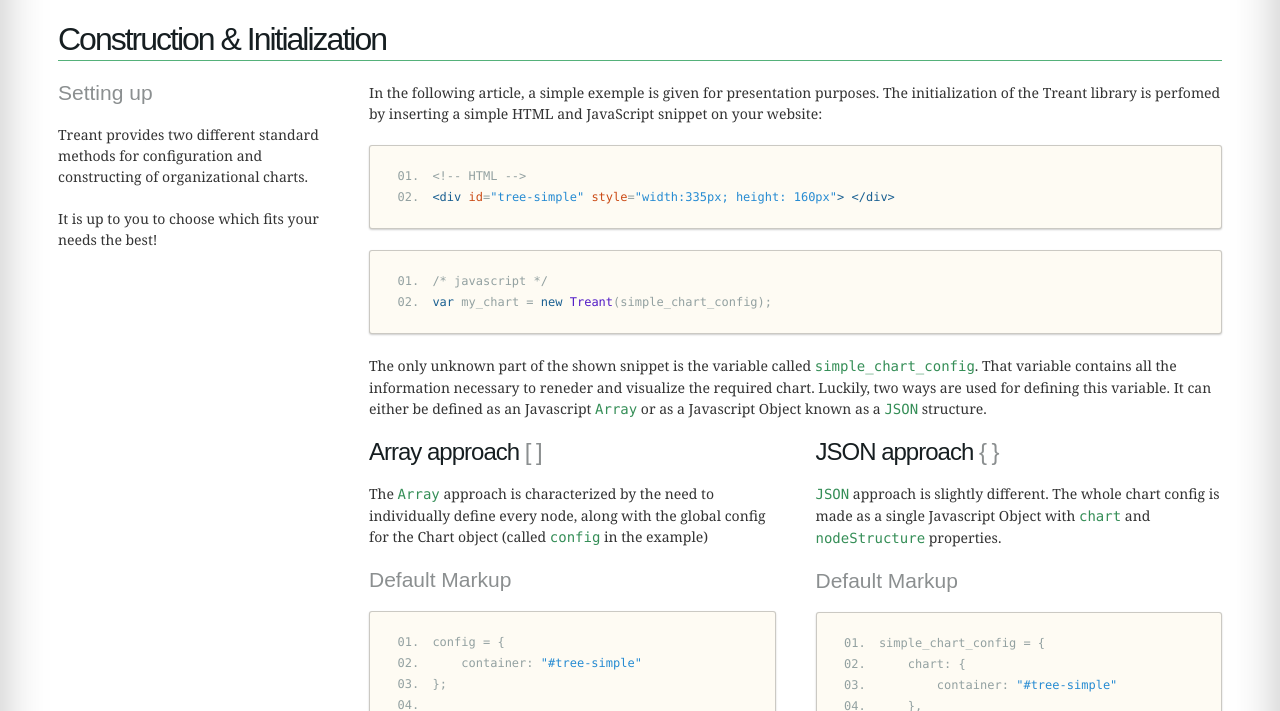
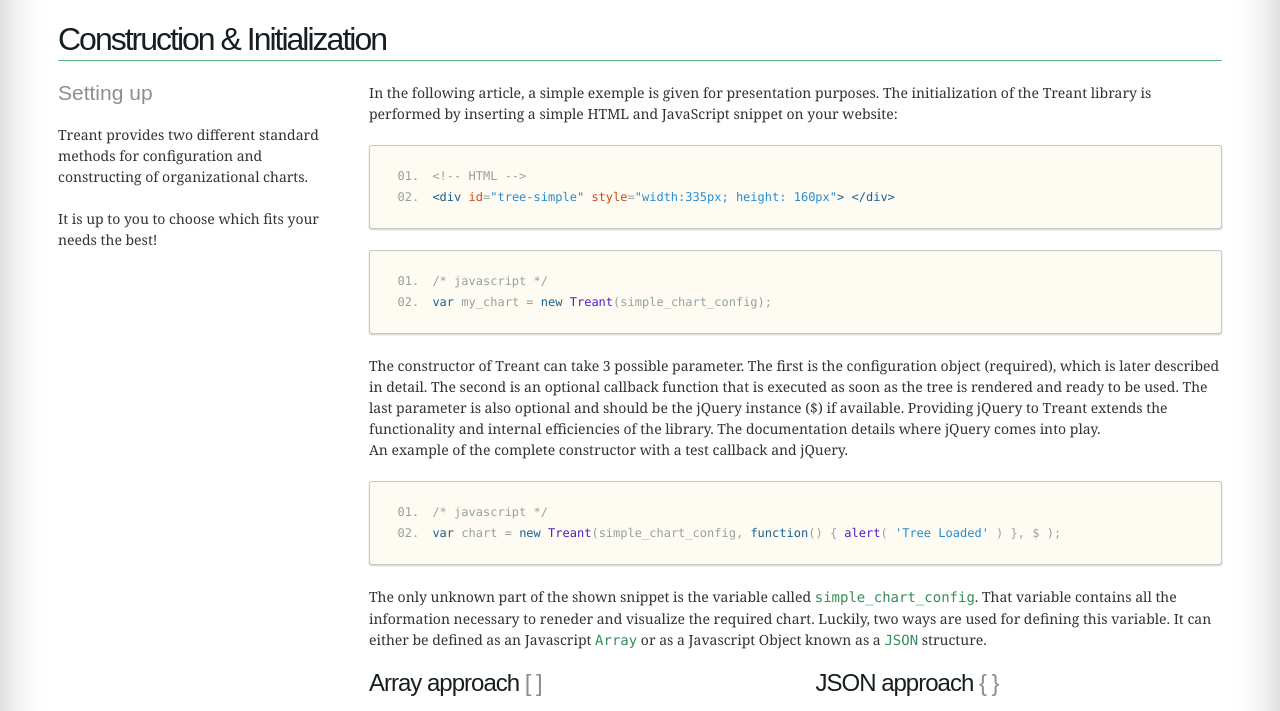
Before and after one commit to fperucic/treant-js, a plain HTML site: page index.html in a window 1280 px wide. Shown: the part 1941-2652 px from the top of the page. Drawn offline with Linux system fonts and the light colour scheme; a web font is replaced by a local one.

Commit message:
Update documentation to explain constructor parameters

```diff
--- a/index.html
+++ b/index.html
@@ -229,7 +229,7 @@
 					<div class="ym-gbox-right">
 						<p>
 							In the following article, a simple exemple is given for presentation purposes.
-							The initialization of the Treant library is perfomed by inserting a simple HTML and JavaScript snippet on your website:
+							The initialization of the Treant library is performed by inserting a simple HTML and JavaScript snippet on your website:
 						</p>
 						<pre class="htmlCode">
 &lt;!-- HTML --&gt;
@@ -239,7 +239,17 @@
 /* javascript */
 var my_chart = new Treant(simple_chart_config);
 </pre>
-
+                        <p>
+                            The constructor of Treant can take 3 possible parameter. The first is the configuration object (required), which is later described in detail.
+                            The second is an optional callback function that is executed as soon as the tree is rendered and ready to be used.
+                            The last parameter is also optional and should be the jQuery instance ($) if available. Providing jQuery to Treant extends the functionality and internal
+                            efficiencies of the library. The documentation details where jQuery comes into play.<br />
+                            An example of the complete constructor with a test callback and jQuery.
+                        </p>
+                        <pre class="jsCode">
+/* javascript */
+var chart = new Treant(simple_chart_config, function() { alert( 'Tree Loaded' ) }, $ );
+</pre>
 						<p>
 							The only unknown part of the shown snippet is the variable called <code>simple_chart_config</code>. That variable contains all the information necessary to reneder and visualize the required chart. Luckily, two ways are used for defining this variable. It can either be defined as an Javascript
 							<code>Array</code> or as a Javascript Object known as a <code>JSON</code> structure.
```
